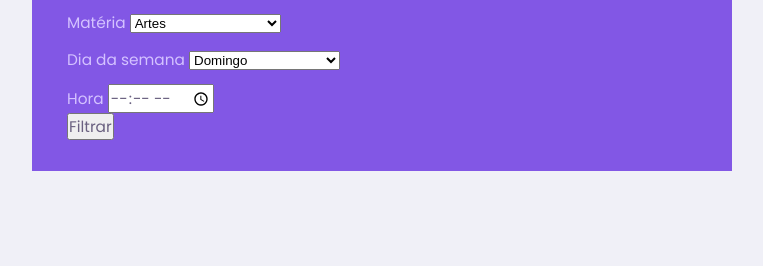
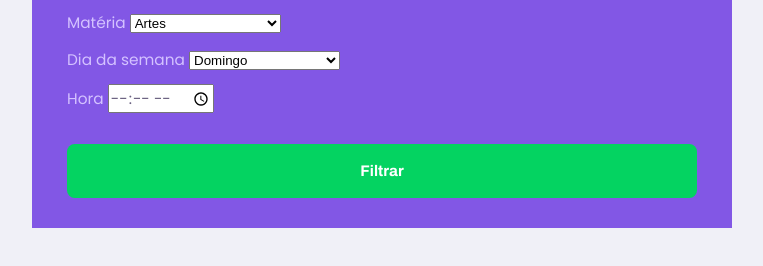
Before and after one commit to gabrielamenezes/proffy-project, a plain HTML site: page study.html in a window 1280 px wide. Shown: the part 152-418 px from the top of the page, without its empty margins (258-1021 px from the left). Drawn offline with Linux system fonts and the light colour scheme.

Commit message:
Estilização do botão filtrar

```diff
--- a/partials/page-study.css
+++ b/partials/page-study.css
@@ -53,3 +53,20 @@
 #search-teachers .select-block {
     margin-bottom: 1.4rem;
 }
+
+#search-teachers button {
+    width: 100%;
+    height: 5.6rem;
+    background: var(--color-secondary);
+    color: var(--color-button-text);
+    border: 0;
+    border-radius: .8rem;
+    cursor: pointer;
+    font: 700 1.6rem Archivo;
+    display: flex;
+    align-items: center;
+    justify-content: center;
+    text-decoration: none;
+    transition: background 0.2s;
+    margin-top: 3.2rem;
+}
```
